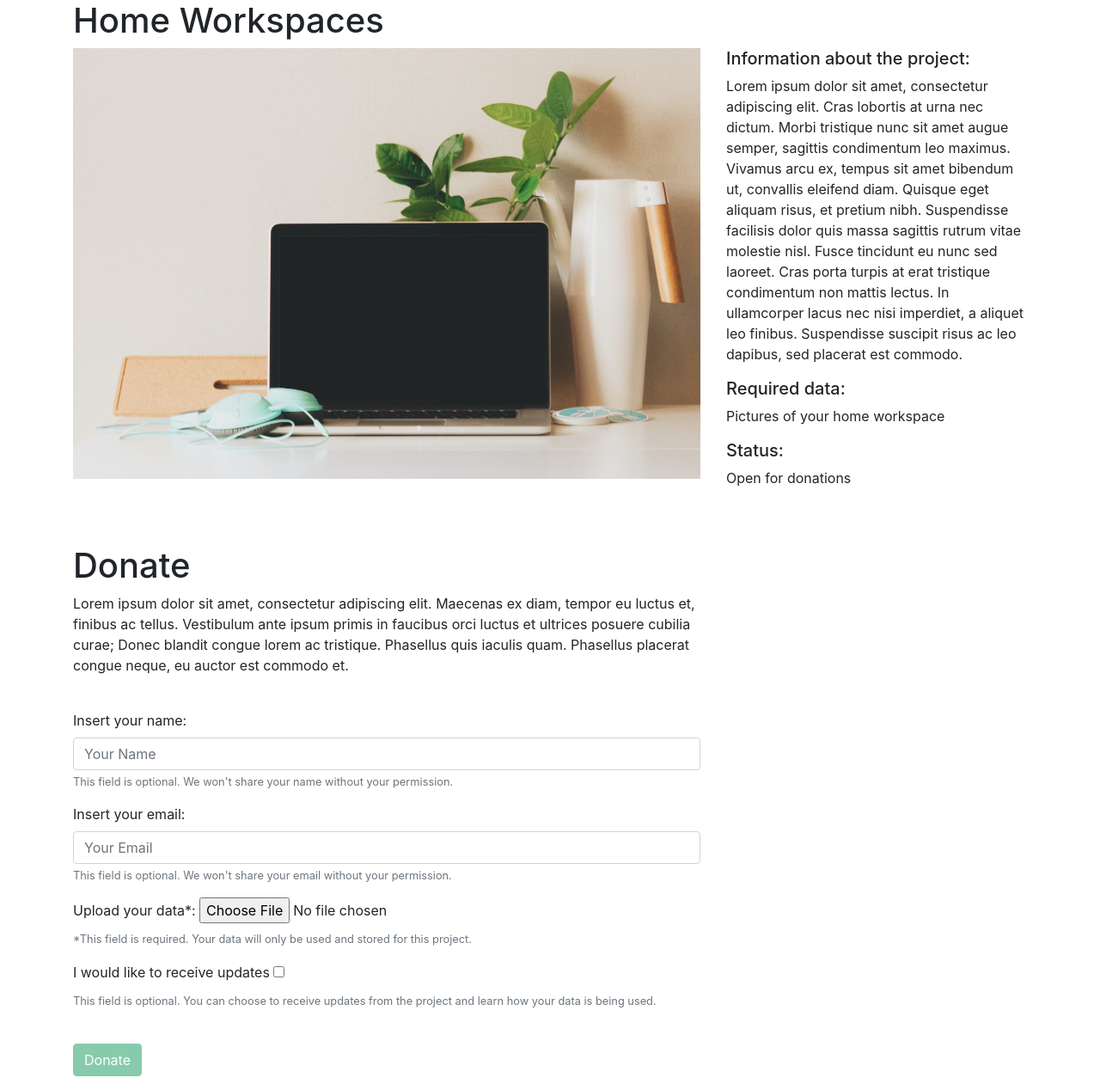
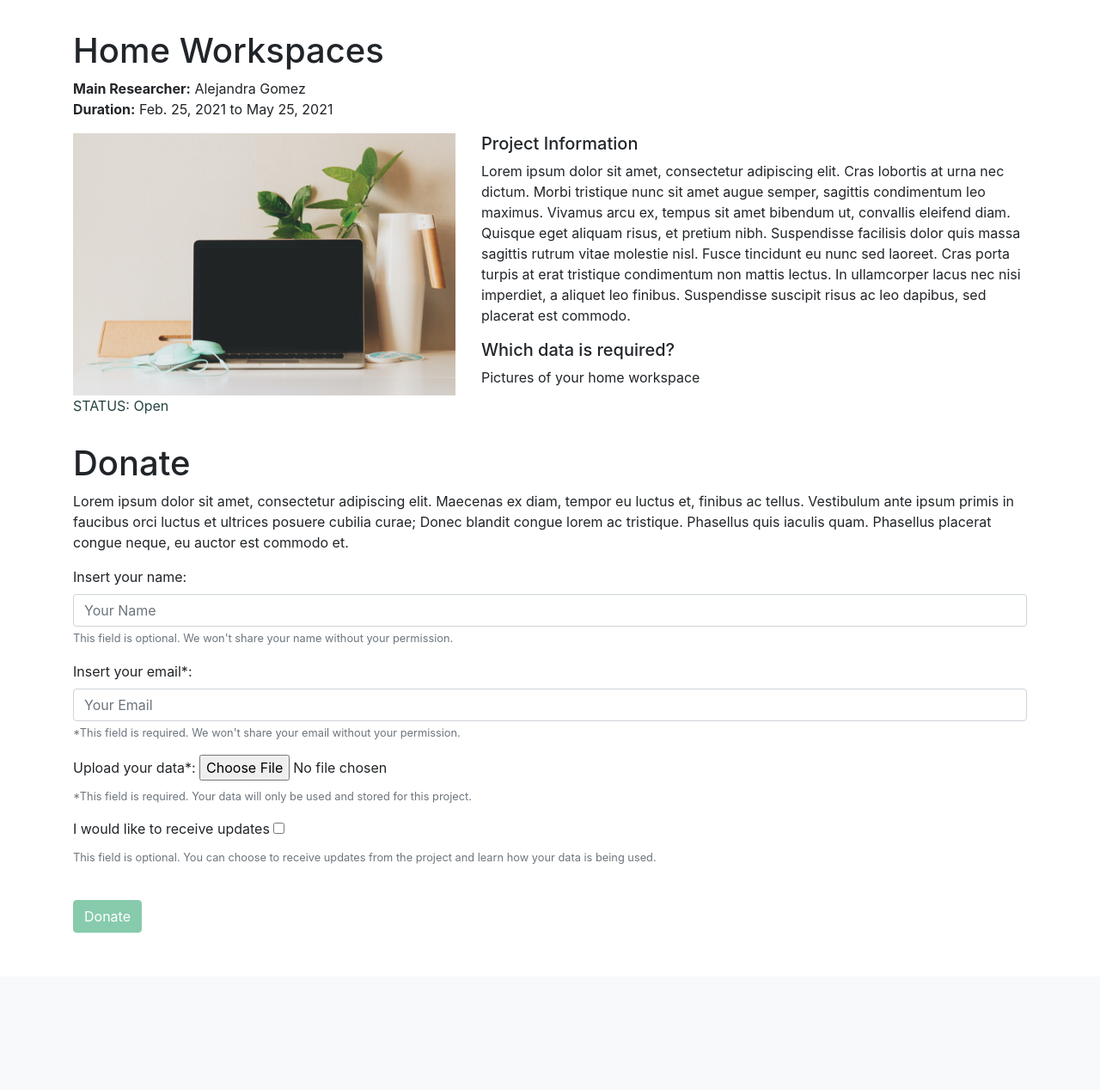
Before and after one commit to gomezago/data-donation, a Django app: page /causes/1/ in a window 1280 px wide. Shown: the part 61-1329 px from the top of the page at 86% size. After the commit the page ends 1146 px from the top, so only its background shows below. Run offline with Django 3.2, Linux system fonts and the light colour scheme; data comes from the database, SQL or seed files in the repository; both versions use the stored data as it was after the commit; some libraries are stand-ins or nearby versions.

Commit message:
Update project form

```diff
--- a/causes/forms.py
+++ b/causes/forms.py
@@ -1,4 +1,6 @@
 from django import forms
+from django.core.validators import validate_email
+from django.core.exceptions import ValidationError
 
 class DonationForm(forms.Form):
     name = forms.CharField(
@@ -11,8 +13,9 @@ class DonationForm(forms.Form):
         })
     )
     email = forms.EmailField(max_length=255,
-            required=False,
-            label="Insert Your Email",
+            required=True,
+            label="Insert Your Email*",
+            validators=[validate_email],
             widget=forms.TextInput(attrs={
                 "class" : "form-control",
                 "placeholder": "Your Email"
--- a/causes/templates/cause_detail.html
+++ b/causes/templates/cause_detail.html
@@ -2,30 +2,32 @@
 {% load static %}
 
 {% block page_content %}
+<div style="padding-top: 35px">
 <h1>{{ cause.title }}</h1>
+    <p><b>Main Researcher:</b> {{ cause.contact_name }}<br>
+        <b>Duration:</b> {{ cause.start}} to {{ cause.end }}</p>
+</div>
 <div class="row">
-    <div class="col-md-8">
+    <div class="col-md-5">
         <img src="{{ cause.image.url }}" alt="" width="100%">
-    </div>
-    <div class="col-md-4">
-        <h5>Information about the project:</h5>
-        <p>{{ cause.description }}</p>
-        <h5>Required data:</h5>
-        <p>{{ cause.data }}</p>
-        <h5>Status:</h5>
-        {% if cause.active %}
-            <p>Open for donations</p>
+            {% if cause.active %}
+            <p style="color:#254441">STATUS: Open</p>
             {% else %}
-            <p>Closed: not receiving donations</p>
+            <p style="color:#9E2B25">STATUS: Closed</p>
         {% endif %}
     </div>
+    <div class="col-md-7">
+        <h5>Project Information</h5>
+        <p>{{ cause.description }}</p>
+        <h5>Which data is required?</h5>
+        <p>{{ cause.data }}</p>
+    </div>
 </div>
-<div class="row", style="padding-top: 50px;">
-<div class="col-md-8">
+<div class="row", style="padding-top: 15px;">
+<div class="col" style="padding-bottom: 35px">
     {% if cause.active %}
         <h1>Donate</h1>
         <p>Lorem ipsum dolor sit amet, consectetur adipiscing elit. Maecenas ex diam, tempor eu luctus et, finibus ac tellus. Vestibulum ante ipsum primis in faucibus orci luctus et ultrices posuere cubilia curae; Donec blandit congue lorem ac tristique. Phasellus quis iaculis quam. Phasellus placerat congue neque, eu auctor est commodo et.</p>
-        <br>
         <form action="/causes/{{ cause.pk }}/", method="post", enctype="multipart/form-data">
             {% csrf_token %}
             <div class="form-group">
@@ -34,9 +36,9 @@
                 <small class="form-text text-muted">This field is optional. We won't share your name without your permission.</small>
             </div>
             <div class="form-group">
-                <label>Insert your email:</label>
+                <label>Insert your email*:</label>
                 {{ form.email }}
-                <small class="form-text text-muted">This field is optional. We won't share your email without your permission.</small>
+                <small class="form-text text-muted">*This field is required. We won't share your email without your permission.</small>
             </div>
             <div class="form-group">
                 <label>Upload your data*:</label>
--- a/causes/templates/cause_index.html
+++ b/causes/templates/cause_index.html
@@ -9,7 +9,7 @@
             <img class="card-img-top" src="{{ cause.image.url }}">
             <div class="card-body">
                 <h5 class="card-title">{{ cause.title }}</h5>
-                <p class="card-text">{{ cause.description }}</p>
+                <p class="card-text">{{ cause.description_tweet }}</p>
                 <a href="{% url 'cause_detail' cause.pk %}"
                    class="btn btn-primary"
                    style="background-color:#87CBAC; border-color:#87CBAC;">
```
Also changed, not shown: causes/templates/cause_thanks.html (+14 -7 lines), db.sqlite3, media/data/2021/02/25/Ale_6n4d4Er.jpeg (added), media/data/2021/02/25/Ale_EVyvsXM.jpeg (added), media/data/2021/02/25/Ale_QblxXHR.jpeg (added), media/data/2021/02/25/Ale_zNl6fB7.jpeg (added).
